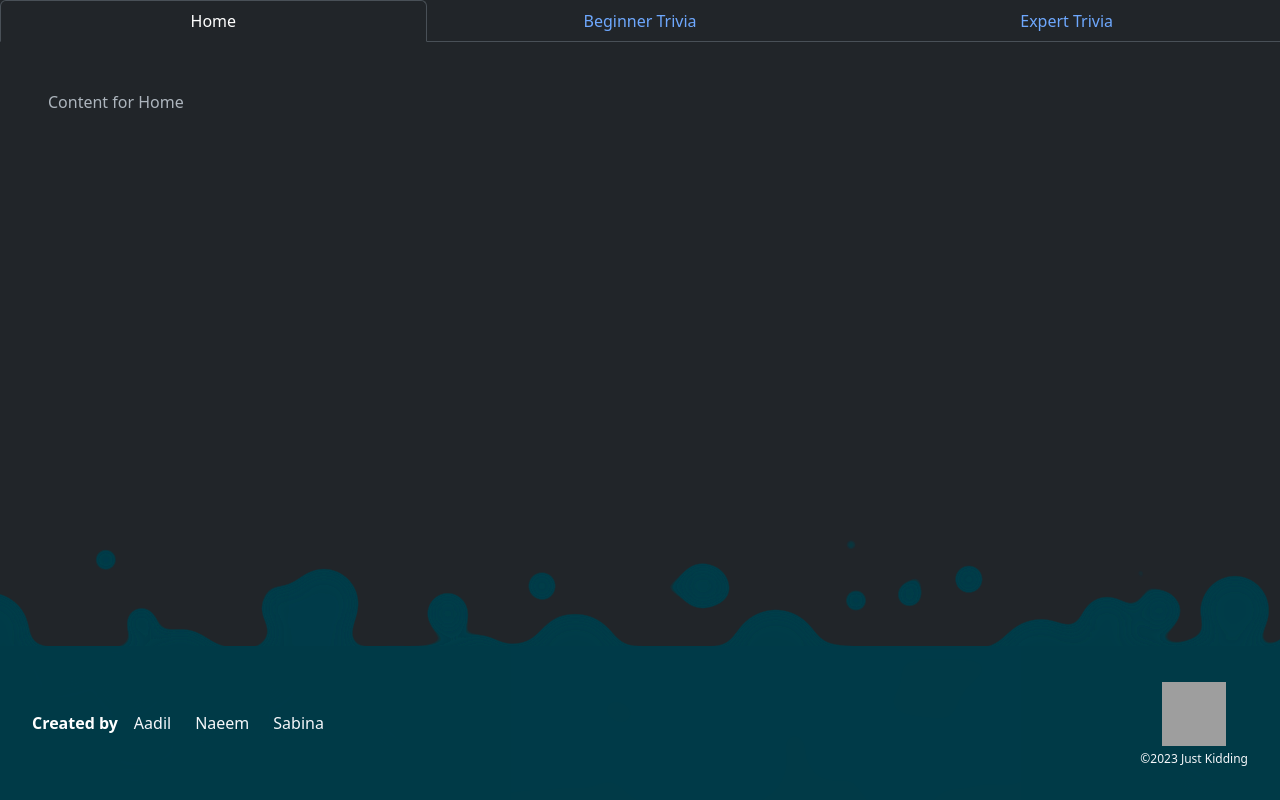
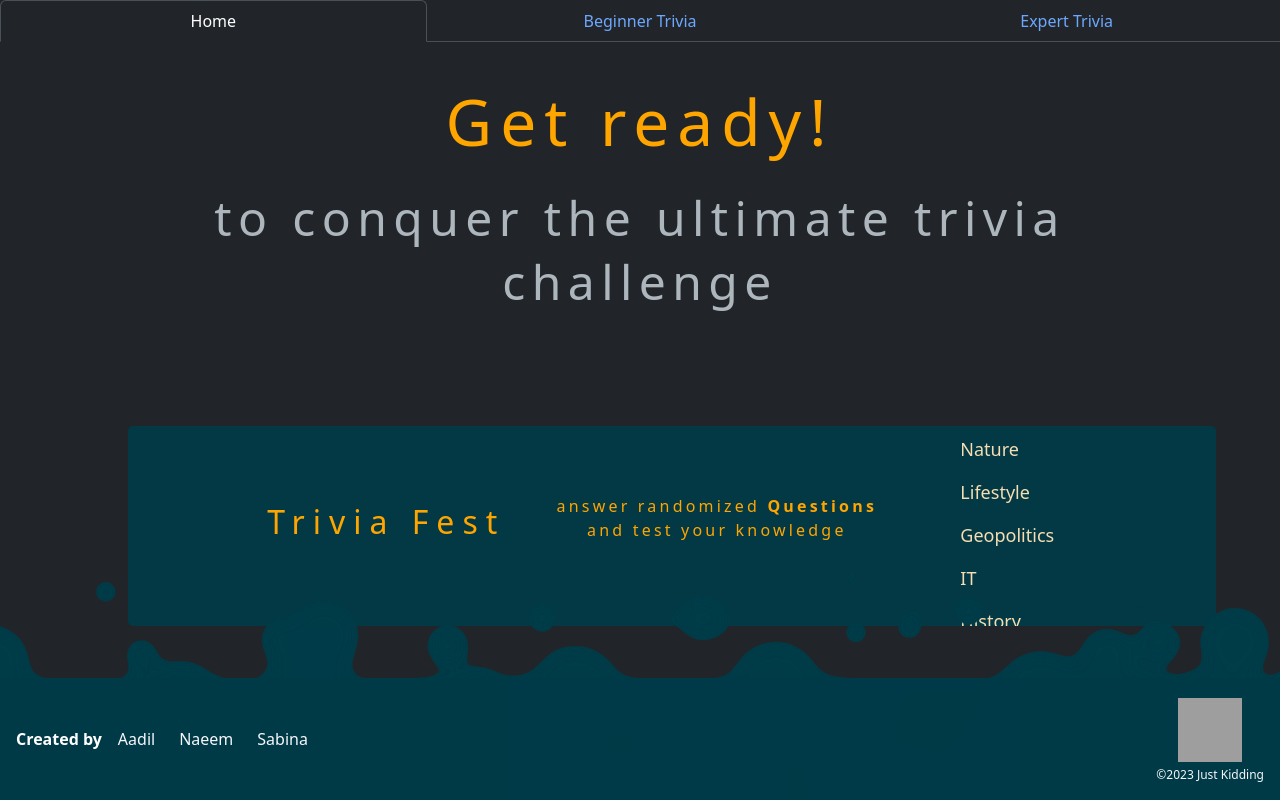
Before and after one commit to adichats92/trivia, a React (Vite) app: page / in a window 1280 px wide. Built offline with nearby package versions, Linux system fonts and the light colour scheme; no server answers; grey boxes are pictures that could not be loaded.

Commit message:
home page styling

```diff
--- a/src/App.jsx
+++ b/src/App.jsx
@@ -4,6 +4,7 @@ import StaticTypeForm from './components/StaticTypeForm';
 import './index.css';
 import DynamicTypeForm from './components/DynamicTypeForm';
 import Footer from './components/Footer';
+import Home from './components/Home';
 
 function App() {
 	return (
@@ -18,7 +19,7 @@ function App() {
 					title='Home'
 					className='mx-5 my-5'
 				>
-					Content for Home
+					<Home />
 				</Tab>
 				<Tab
 					eventKey='StaticTForm'
--- /dev/null
+++ b/src/components/Home.jsx
@@ -0,0 +1,58 @@
+const Home = () => {
+	return (
+		<div>
+			<h1
+				style={{
+					textAlign: 'center',
+					lineHeight: '4rem',
+					fontSize: '4rem',
+					letterSpacing: '0.5rem',
+					color: 'orange',
+				}}
+			>
+				Get ready!
+			</h1>
+			<h1
+				style={{
+					margin: '2rem',
+					textAlign: 'center',
+					lineHeight: '4rem',
+					fontSize: '3rem',
+					letterSpacing: '0.4rem',
+				}}
+			>
+				to conquer the ultimate trivia challenge
+			</h1>
+			<div className='h-content-para'>
+				<h2 style={{ letterSpacing: '0.5rem', paddingLeft: '4rem' }}>
+					Trivia Fest
+				</h2>
+				<p
+					style={{
+						fontSize: '1rem',
+						textAlign: 'center',
+						letterSpacing: '0.2rem',
+					}}
+				>
+					answer randomized <strong>Questions</strong> <br /> and test your
+					knowledge
+				</p>
+				<div className='h-content-list'>
+					<div className='h-content-item'>Music</div>
+					<div className='h-content-item'>Science</div>
+					<div className='h-content-item'>Art</div>
+					<div className='h-content-item'>Culture</div>
+					<div className='h-content-item'>Religion</div>
+					<div className='h-content-item'>Nature</div>
+					<div className='h-content-item'>Lifestyle</div>
+					<div className='h-content-item'>Geopolitics</div>
+					<div className='h-content-item'>IT</div>
+					<div className='h-content-item'>History</div>
+					<div className='h-content-item'>and many more...</div>
+				</div>
+			</div>
+		</div>
+	);
+};
+
+export default Home;
--- a/src/index.css
+++ b/src/index.css
@@ -34,11 +34,12 @@
 		}
 	}
 	.content {
+		margin-top: 1;
 		z-index: 2;
 		display: grid;
 		grid-template-columns: 1fr auto;
 		grid-gap: 4rem;
-		padding: 2rem;
+		padding: 1rem;
 		background: var(--footer-background);
 		a,
 		p {
@@ -93,3 +94,61 @@
 		bottom: var(--distance, 10rem);
 	}
 }
+
+.h-content-para {
+	width: 85vw;
+	height: 25vh;
+	padding: 1.5rem;
+	position: relative;
+	background-color: rgba(0, 59, 72, 0.9);
+	color: orange;
+	overflow: hidden;
+	font-size: xx-large;
+	text-decoration: dashed;
+	border-radius: 5px;
+	display: inline-flex;
+	align-items: center;
+	justify-content: space-evenly;
+	margin: 5rem;
+	align-self: auto;
+}
+
+.h-content-list {
+	position: relative;
+	width: auto;
+	padding: 1rem;
+	top: 5rem;
+	animation-name: scroll;
+	animation-duration: 12s;
+	animation-delay: 2s;
+	animation-iteration-count: infinite;
+	animation-direction: alternate;
+	color: wheat;
+	font-size: large;
+}
+
+.h-content-item {
+	margin: 1rem;
+}
+
+@keyframes scroll {
+	0% {
+		transform: translate3d(0, 0, 0);
+	}
+
+	25% {
+		transform: translate3d(0, -25%, 0);
+	}
+
+	50% {
+		transform: translate3d(0, -50%, 0);
+	}
+
+	75% {
+		transform: translate3d(0, -25%, 0);
+	}
+
+	100% {
+		transform: translate3d(0, 0, 0);
+	}
+}
```
